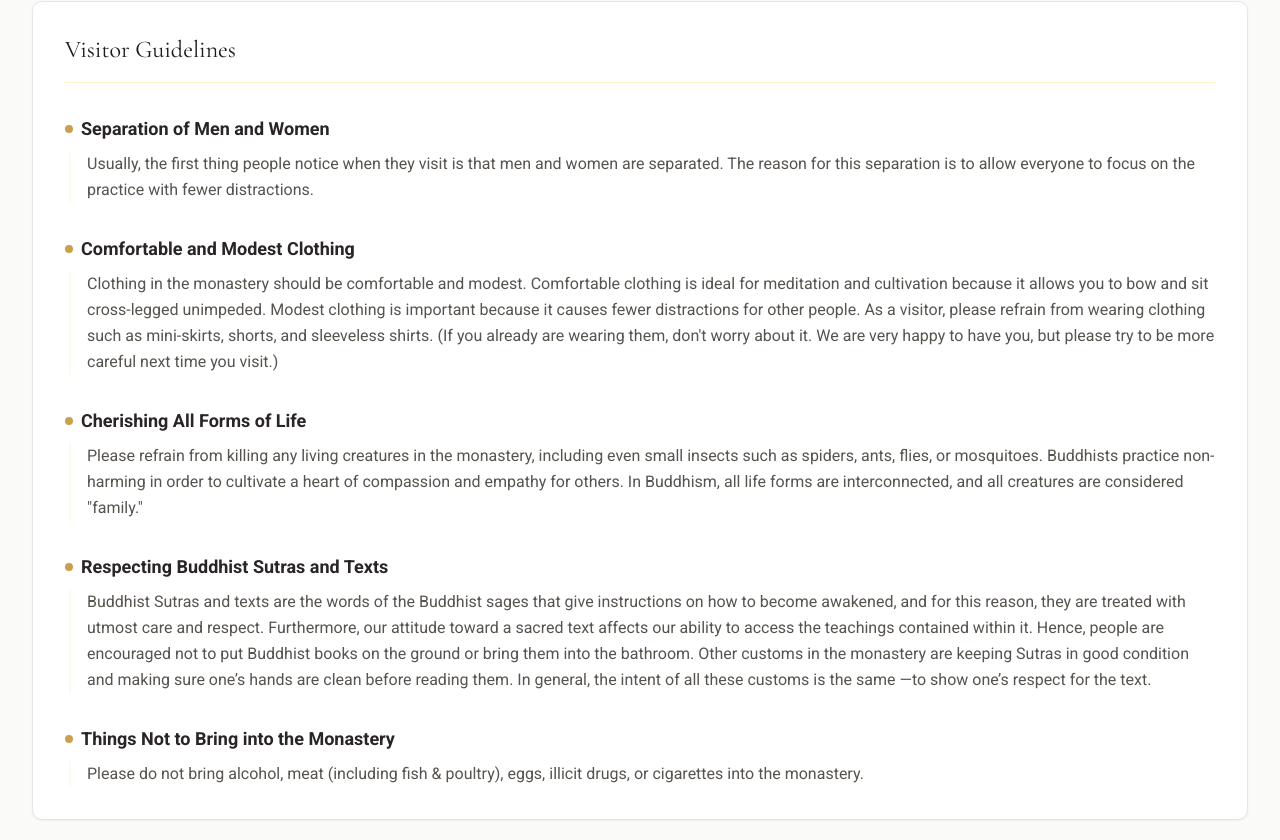
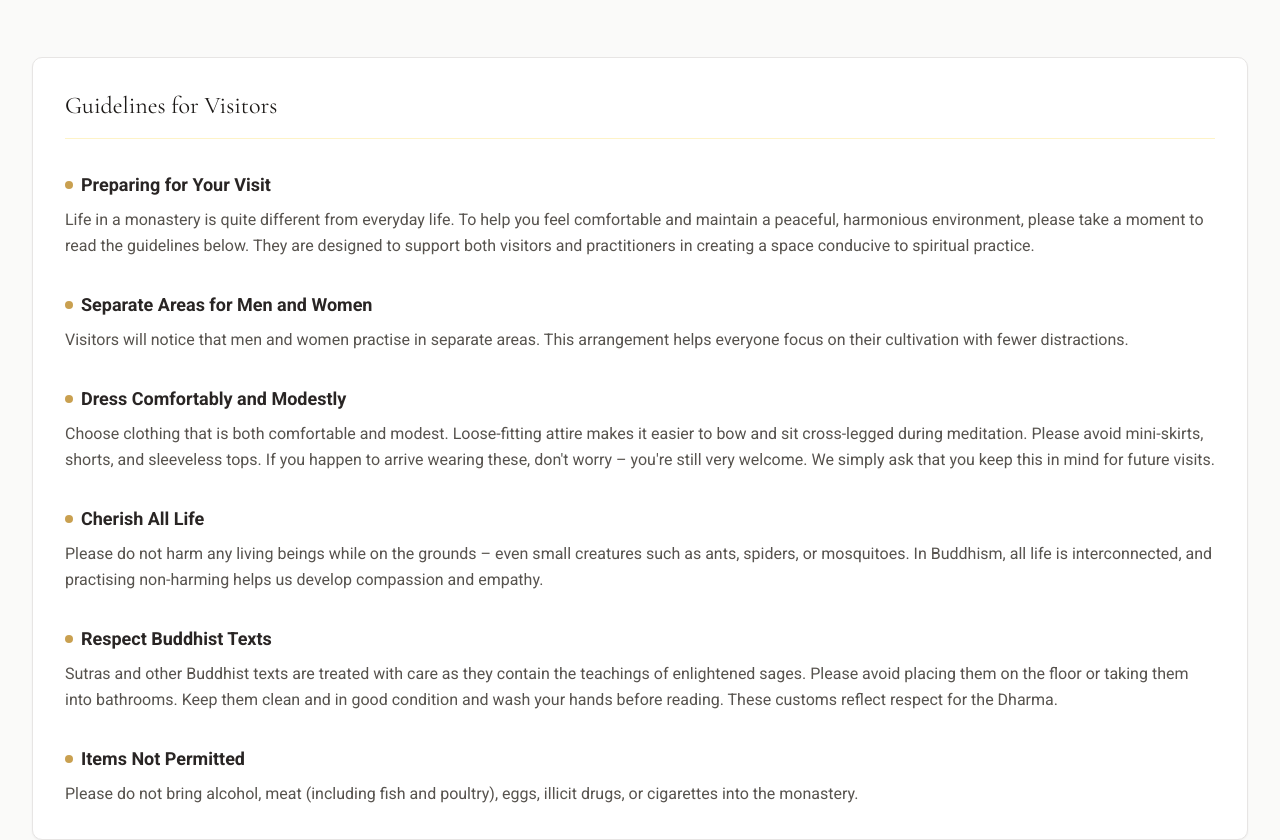
Before and after one commit to terry-pan-dev/gcdr-english-site, an Astro site: page / in a window 1280 px wide. Shown: the part 4869-5709 px from the top of the page. Built offline with nearby package versions, Linux system fonts and the light colour scheme; Astro itself is replaced by a stand-in of ours.

Commit message:
update visit guideline text

```diff
--- a/src/components/Visit.tsx
+++ b/src/components/Visit.tsx
@@ -34,9 +34,13 @@ export function Visit() {
               Visit Us
             </div>
             <h2 className="text-4xl md:text-5xl text-white mb-6">Welcome All Seekers</h2>
-            <p className="text-stone-300 max-w-2xl mx-auto text-lg">
-              Our doors are open to everyone, regardless of background or belief. Come experience
-              the tranquility of our temple.
+            <p className="text-stone-300 max-w-5xl mx-auto text-lg">
+              Gold Coast Dharma Realm welcomes visitors who wish to learn about Buddhism, join
+              ceremonies, or simply experience the peaceful environment of the monastery in Bonogin,
+              Queensland. Before visiting, please check the website for current programs, schedules,
+              and any guidelines for visitors. Modesty in dress and respectful behaviour are
+              encouraged. For group visits or retreats, advance arrangements are recommended to
+              ensure availability and proper accommodation.
             </p>
           </div>
 
@@ -68,76 +72,80 @@ export function Visit() {
           {/* Detailed Visitor Guidelines */}
           <div className="p-8 bg-white rounded-lg shadow-sm border border-stone-200">
             <h3 className="text-2xl text-stone-900 mb-8 font-serif border-b pb-4 border-amber-100">
-              Visitor Guidelines
+              Guidelines for Visitors
             </h3>
             <div className="grid gap-8">
               <div>
                 <h4 className="font-bold text-stone-800 mb-2 text-lg flex items-center gap-2">
                   <span className="w-2 h-2 rounded-full bg-[#c9a050]"></span>
-                  Separation of Men and Women
+                  Preparing for Your Visit
                 </h4>
-                <p className="text-stone-600 leading-relaxed pl-4 border-l-2 border-amber-50 ml-1">
-                  Usually, the first thing people notice when they visit is that men and women are
-                  separated. The reason for this separation is to allow everyone to focus on the
-                  practice with fewer distractions.
+                <p className="text-stone-600 leading-relaxed">
+                  Life in a monastery is quite different from everyday life. To help you feel
+                  comfortable and maintain a peaceful, harmonious environment, please take a moment
+                  to read the guidelines below. They are designed to support both visitors and
+                  practitioners in creating a space conducive to spiritual practice.
                 </p>
               </div>
 
               <div>
                 <h4 className="font-bold text-stone-800 mb-2 text-lg flex items-center gap-2">
                   <span className="w-2 h-2 rounded-full bg-[#c9a050]"></span>
-                  Comfortable and Modest Clothing
+                  Separate Areas for Men and Women
                 </h4>
-                <p className="text-stone-600 leading-relaxed pl-4 border-l-2 border-amber-50 ml-1">
-                  Clothing in the monastery should be comfortable and modest. Comfortable clothing
-                  is ideal for meditation and cultivation because it allows you to bow and sit
-                  cross-legged unimpeded. Modest clothing is important because it causes fewer
-                  distractions for other people. As a visitor, please refrain from wearing clothing
-                  such as mini-skirts, shorts, and sleeveless shirts. (If you already are wearing
-                  them, don't worry about it. We are very happy to have you, but please try to be
-                  more careful next time you visit.)
+                <p className="text-stone-600 leading-relaxed">
+                  Visitors will notice that men and women practise in separate areas. This
+                  arrangement helps everyone focus on their cultivation with fewer distractions.
                 </p>
               </div>
 
               <div>
                 <h4 className="font-bold text-stone-800 mb-2 text-lg flex items-center gap-2">
                   <span className="w-2 h-2 rounded-full bg-[#c9a050]"></span>
-                  Cherishing All Forms of Life
+                  Dress Comfortably and Modestly
                 </h4>
-                <p className="text-stone-600 leading-relaxed pl-4 border-l-2 border-amber-50 ml-1">
-                  Please refrain from killing any living creatures in the monastery, including even
-                  small insects such as spiders, ants, flies, or mosquitoes. Buddhists practice
-                  non-harming in order to cultivate a heart of compassion and empathy for others. In
-                  Buddhism, all life forms are interconnected, and all creatures are considered
-                  "family."
+                <p className="text-stone-600 leading-relaxed">
+                  Choose clothing that is both comfortable and modest. Loose-fitting attire makes it
+                  easier to bow and sit cross-legged during meditation. Please avoid mini-skirts,
+                  shorts, and sleeveless tops. If you happen to arrive wearing these, don't worry –
+                  you're still very welcome. We simply ask that you keep this in mind for future
+                  visits.
                 </p>
               </div>
 
               <div>
                 <h4 className="font-bold text-stone-800 mb-2 text-lg flex items-center gap-2">
                   <span className="w-2 h-2 rounded-full bg-[#c9a050]"></span>
-                  Respecting Buddhist Sutras and Texts
+                  Cherish All Life
                 </h4>
-                <p className="text-stone-600 leading-relaxed pl-4 border-l-2 border-amber-50 ml-1">
-                  Buddhist Sutras and texts are the words of the Buddhist sages that give
-                  instructions on how to become awakened, and for this reason, they are treated with
-                  utmost care and respect. Furthermore, our attitude toward a sacred text affects
-                  our ability to access the teachings contained within it. Hence, people are
-                  encouraged not to put Buddhist books on the ground or bring them into the
-                  bathroom. Other customs in the monastery are keeping Sutras in good condition and
-                  making sure one’s hands are clean before reading them. In general, the intent of
-                  all these customs is the same —to show one’s respect for the text.
+                <p className="text-stone-600 leading-relaxed">
+                  Please do not harm any living beings while on the grounds – even small creatures
+                  such as ants, spiders, or mosquitoes. In Buddhism, all life is interconnected, and
+                  practising non-harming helps us develop compassion and empathy.
                 </p>
               </div>
 
               <div>
                 <h4 className="font-bold text-stone-800 mb-2 text-lg flex items-center gap-2">
                   <span className="w-2 h-2 rounded-full bg-[#c9a050]"></span>
-                  Things Not to Bring into the Monastery
+                  Respect Buddhist Texts
                 </h4>
-                <p className="text-stone-600 leading-relaxed pl-4 border-l-2 border-amber-50 ml-1">
-                  Please do not bring alcohol, meat (including fish & poultry), eggs, illicit drugs,
-                  or cigarettes into the monastery.
+                <p className="text-stone-600 leading-relaxed">
+                  Sutras and other Buddhist texts are treated with care as they contain the
+                  teachings of enlightened sages. Please avoid placing them on the floor or taking
+                  them into bathrooms. Keep them clean and in good condition and wash your hands
+                  before reading. These customs reflect respect for the Dharma.
+                </p>
+              </div>
+
+              <div>
+                <h4 className="font-bold text-stone-800 mb-2 text-lg flex items-center gap-2">
+                  <span className="w-2 h-2 rounded-full bg-[#c9a050]"></span>
+                  Items Not Permitted
+                </h4>
+                <p className="text-stone-600 leading-relaxed">
+                  Please do not bring alcohol, meat (including fish and poultry), eggs, illicit
+                  drugs, or cigarettes into the monastery.
                 </p>
               </div>
             </div>
```
